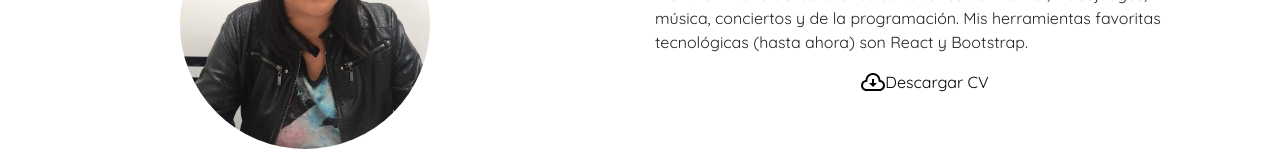
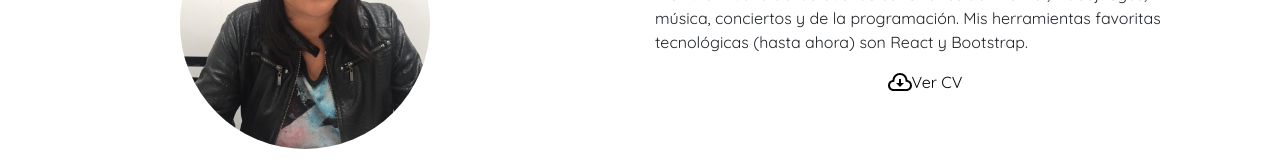
Before and after one commit to esmerivero/esmerivero.github.io, a React (Create React App) app: page / in a window 1280 px wide. Shown: the part 295-455 px from the top of the page. Built offline with nearby package versions, Linux system fonts and the light colour scheme.

Commit message:
Corrigiendo visualizacion de cv

```diff
--- a/src/components/Curriculum.js
+++ b/src/components/Curriculum.js
@@ -7,7 +7,7 @@ export default class Curriculum extends Component {
         return(
             <div className="cv">
                 <svg xmlns="http://www.w3.org/2000/svg" width="24" height="24" viewBox="0 0 24 24"><path d="M12 5c3.453 0 5.891 2.797 5.567 6.78 1.745-.046 4.433.751 4.433 3.72 0 1.93-1.57 3.5-3.5 3.5h-13c-1.93 0-3.5-1.57-3.5-3.5 0-2.797 2.479-3.833 4.433-3.72-.167-4.218 2.208-6.78 5.567-6.78zm0-2c-4.006 0-7.267 3.141-7.479 7.092-2.57.463-4.521 2.706-4.521 5.408 0 3.037 2.463 5.5 5.5 5.5h13c3.037 0 5.5-2.463 5.5-5.5 0-2.702-1.951-4.945-4.521-5.408-.212-3.951-3.473-7.092-7.479-7.092zm-4 10h3v-4h2v4h3l-4 4-4-4z"/></svg>
-                <a className="link-cv" href={Cv} download="Esmeralda Rivero CV Front End">Descargar CV</a>
+                <a className="link-cv" href={Cv} target="_blank" rel="noreferrer noopener">Ver CV</a>
             </div>
         );
     }
```
